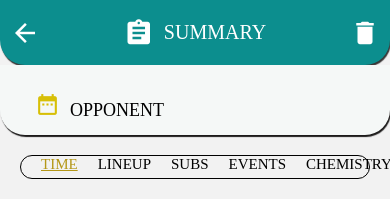
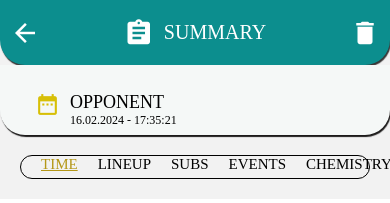
Before and after one commit to YahyaNamir/Salle_Summary, a React Native app: screen / in a window 390 px wide. Shown: the top 203 px of the page. Built offline with nearby package versions, Linux system fonts and the light colour scheme.

Commit message:
headerSubtitle

```diff
--- a/components/CustomHeader.js
+++ b/components/CustomHeader.js
@@ -22,7 +22,7 @@ const CustomHeader = () => {
           <Icon name="date-range" size={25} color="#d7bf06" style={styles.icon} />
           <View>
             <Text style={styles.headerTitle}>OPPONENT</Text>
-            {/* <Text style={styles.headerSubtitle}>16.02.2024 - 17:35:21</Text> */}
+            <Text style={styles.headerSubtitle}>16.02.2024 - 17:35:21</Text>
           </View>
         </View>
       </View>
```
